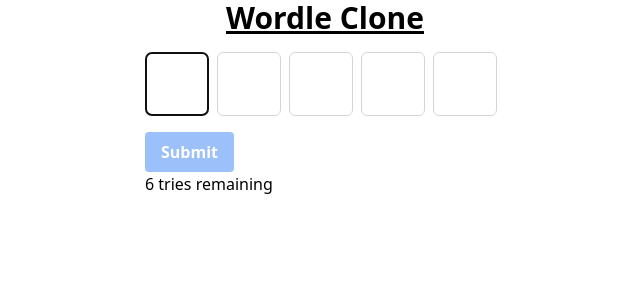
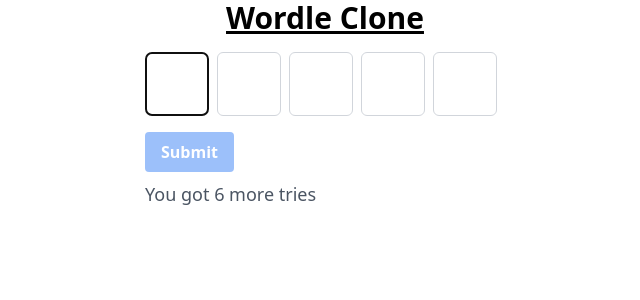
Before and after one commit to Hellionfrs/wordle-clone, a React (Vite) app: page / in a window 1280 px wide. Shown: the top 300 px of the page, without its empty margins (315-955 px from the left). Built offline with nearby package versions, Linux system fonts and the light colour scheme.

Commit message:
Add styling for remaining tries component

```diff
--- a/src/components/Wordle/Wordle.jsx
+++ b/src/components/Wordle/Wordle.jsx
@@ -69,9 +69,11 @@ const Wordle = () => {
         <WordInput onSubmitWord={handleSubmitWord} />
       )}
       {userWon ? (
-        <div>You won!</div>
+        <div className="mt-6 text-3xl font-bold text-green-600 animate-bounce text-center">
+          You won!
+        </div>
       ) : (
-        <div>{6 - currentGuessIndex} tries remaining</div>
+        <div className="mt-2 text-lg font-medium text-gray-600">You got {6 - currentGuessIndex} more tries</div>
       )}
     </div>
     // animate-flip-up animate-delay-[50ms]
```
